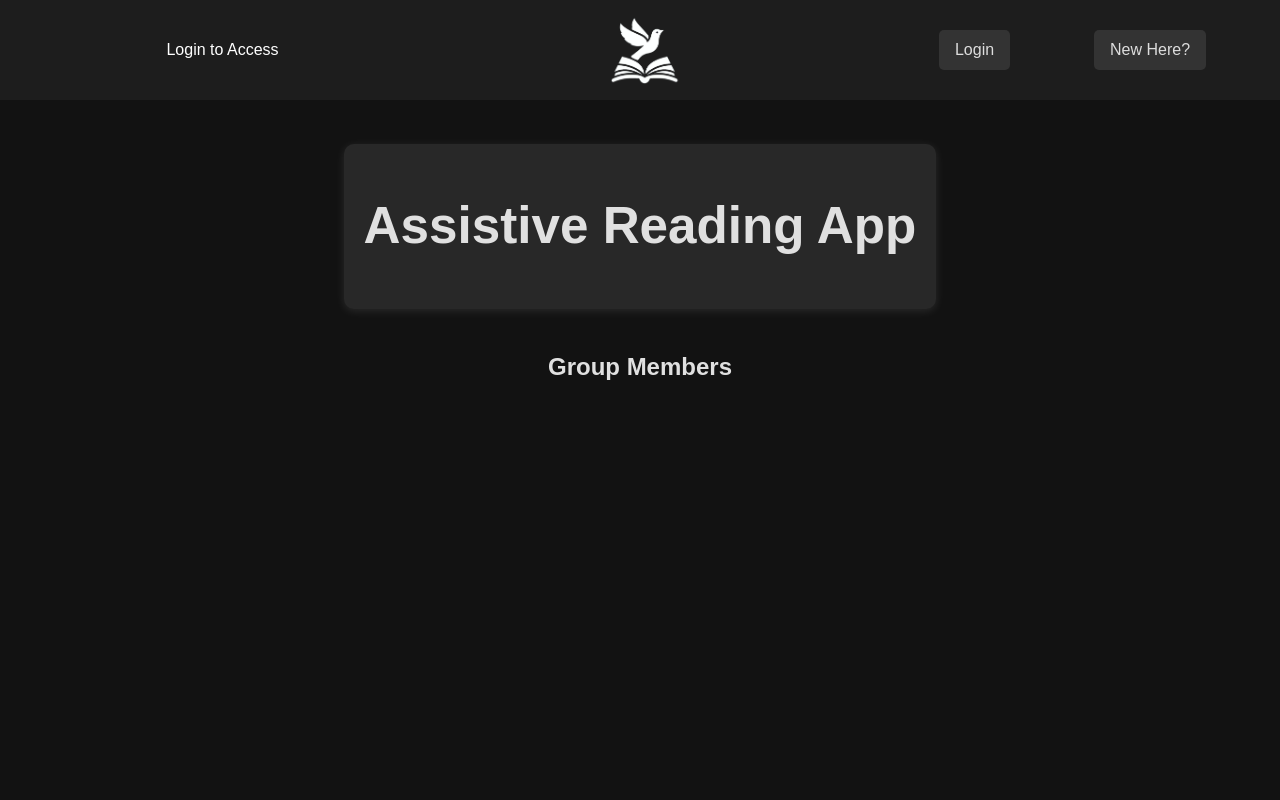
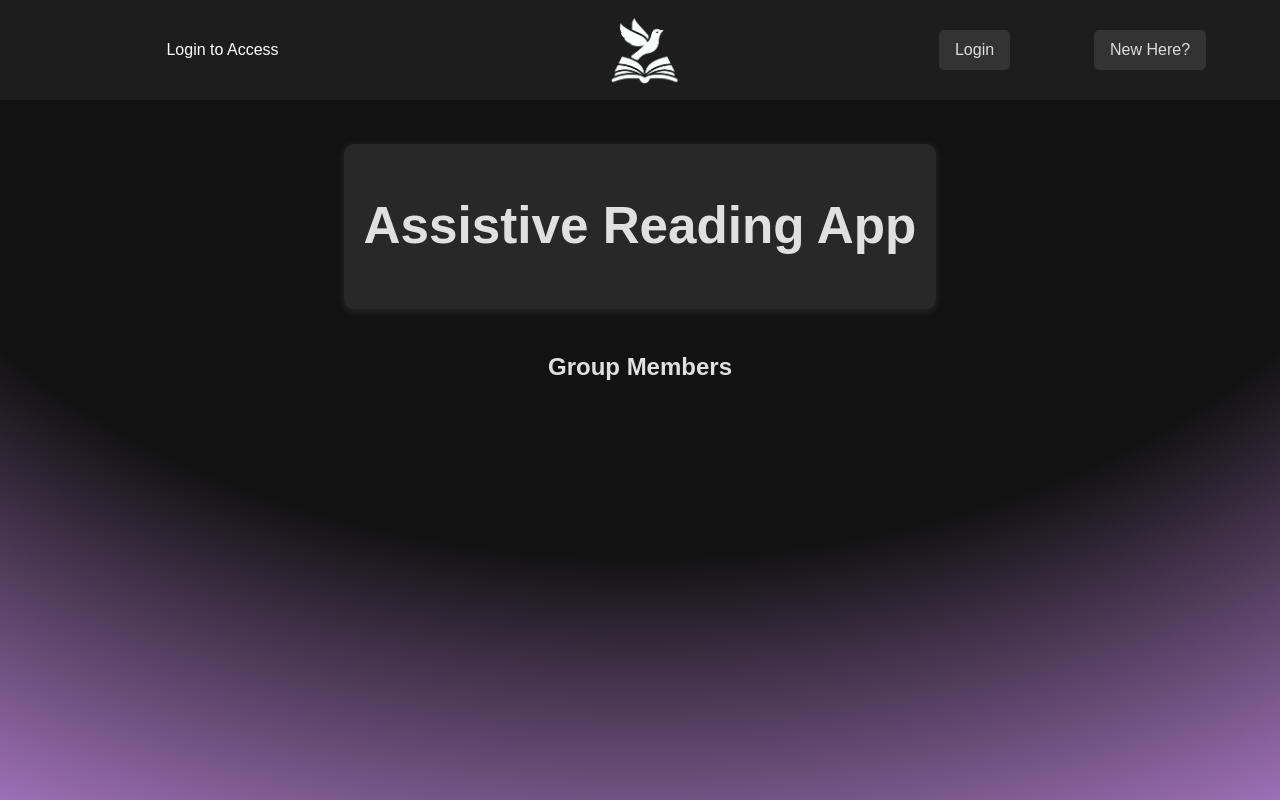
Before and after one commit to jkiddin/Assistive-Reading-App, a React (Vite) app in the folder client/: page / in a window 1280 px wide. Built offline with nearby package versions, Linux system fonts and the light colour scheme.

Commit message:
background + reader adjustments

```diff
--- a/client/src/components/App.jsx
+++ b/client/src/components/App.jsx
@@ -5,9 +5,11 @@ import axios from 'axios';
 import '../styles/App.css';
 import pfp from '../styles/pfp.png';
 import emoji from 'emoji-dictionary'
-import { motion } from 'framer-motion'
+import { motion, useMotionTemplate, useMotionValue, animate } from 'framer-motion'
 
 axios.defaults.withCredentials = true;
+
+const COLORS = ["#13FFAA", "#1E67C6", "#CE84CF", "#DD335C"];
 
 function App() {
   const [count, setCount] = useState(0);
@@ -40,17 +42,27 @@ function App() {
              console.error('Logout failed:', error);
          });
 };
-
+  const color = useMotionValue(COLORS[0]);
+  const backgroundImage = useMotionTemplate`radial-gradient(110% 120% at 50% 0%, #121212 58%, ${color})`;
 
   useEffect(() => {
     fetchAPI();
+    animate(color, COLORS, {
+      ease: "easeInOut",
+      duration: 10,
+      repeat: Infinity,
+      repeatType: "mirror",
+    });
   }, []);
+
 
   return (
     <motion.body
+    style={{backgroundImage}}
     initial={{opacity: 0}}
     animate={{opacity: 1}}
     transition={{ duration: 0.5, ease: 'easeIn' }}
+    className="relative grid min-h-screen place-content-center overflow-hidden bg-gray-950 px-4 py-24 text-gray-200"
     >
       <div className='content'>
     <>
--- a/client/src/components/Reader.jsx
+++ b/client/src/components/Reader.jsx
@@ -181,7 +181,7 @@ function Reader() {
             </div>
 
             <div className="pdf-viewer">
-    <div className="viewer-section">
+    <div className='viewer-section'>
         <TransformWrapper>
             {({ zoomIn, zoomOut, resetTransform }) => (
             <>
@@ -201,8 +201,11 @@ function Reader() {
             )}
         </TransformWrapper>
     </div>
-    <div className="viewer-section">
-        <TransformWrapper>
+    <div className='viewer-section'>
+        <TransformWrapper
+         alignmentAnimation={{ sizeX: 0, sizeY: 0 }}
+         panning={{ excluded:["input"]}}
+        >
             {({ zoomIn, zoomOut, resetTransform }) => (
             <>
                 <TransformComponent>
--- a/client/src/styles/App.css
+++ b/client/src/styles/App.css
@@ -3,6 +3,7 @@ body {
   background-color: #121212;
   color: #e0e0e0;
   margin: 0;
+  width: 100%;
   height: 100%;
   box-sizing: border-box;
   flex-direction: column;
@@ -10,15 +11,22 @@ body {
   position: relative;
 }
 
+#root {
+  width: 100%;
+  margin: 0 auto;
+  padding: 0;
+  text-align: center;
+}
+
 .content {
   margin-top: 15vh;
 }
 
-#root {
-  max-width: 1280px;
-  margin: 0 auto;
-  padding: 0;
-  text-align: center;
+.selectable-text {
+  user-select: auto;
+  -moz-user-select: text;
+  -webkit-user-select: text;
+  -ms-user-select: text;
 }
 
 .header {
@@ -63,7 +71,7 @@ body {
   flex-grow:  1;
   overflow: auto;
   display: flex;
-  justify-content: space-between;
+  justify-content: center;
 }
 
 .reader {
@@ -73,11 +81,17 @@ body {
 }
 
 .viewer-section {
-  flex: 1;
   display: flex;
   flex-direction: column;
-  justify-content: space-between;
-  width: 100%
+  align-items: center;
+}
+
+.right-page {
+  justify-content: flex-start;
+}
+
+.left-page {
+  justify-content: flex-end;
 }
 
 .Toolbar-Container {
```
